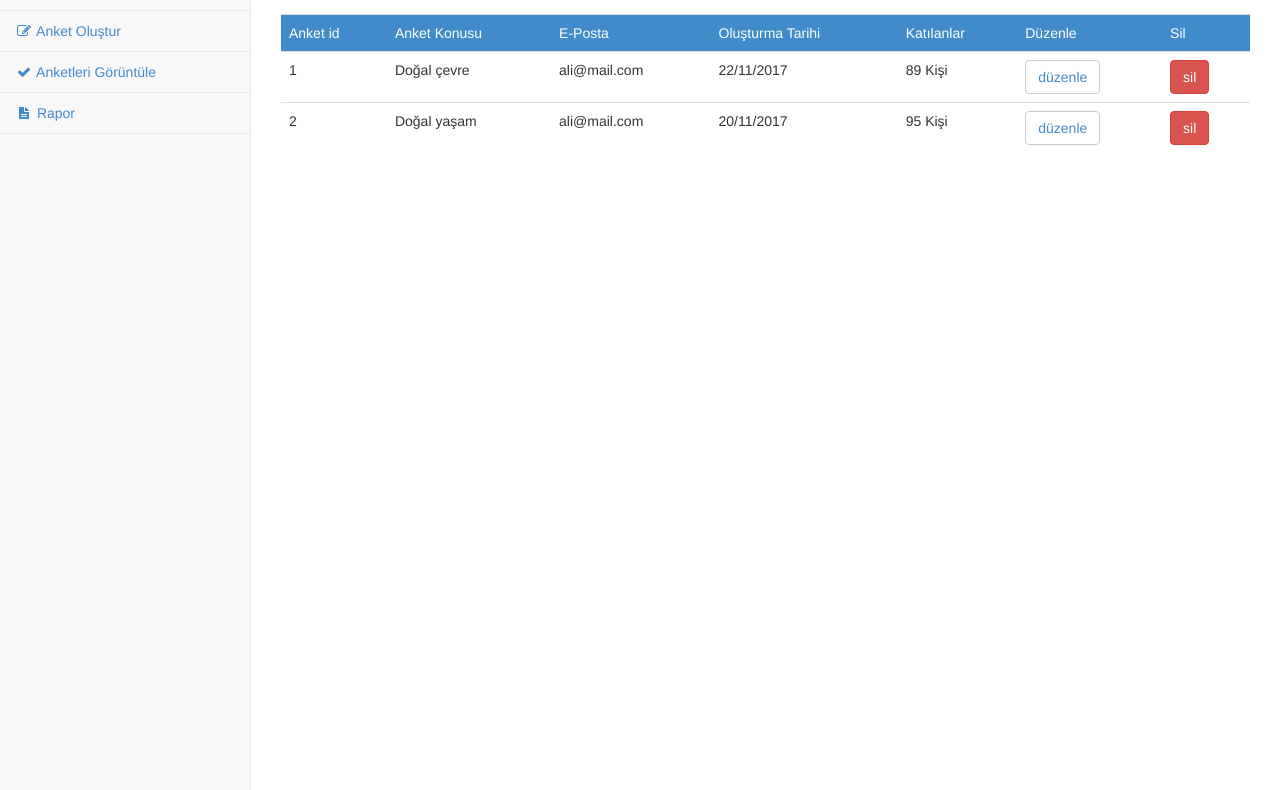
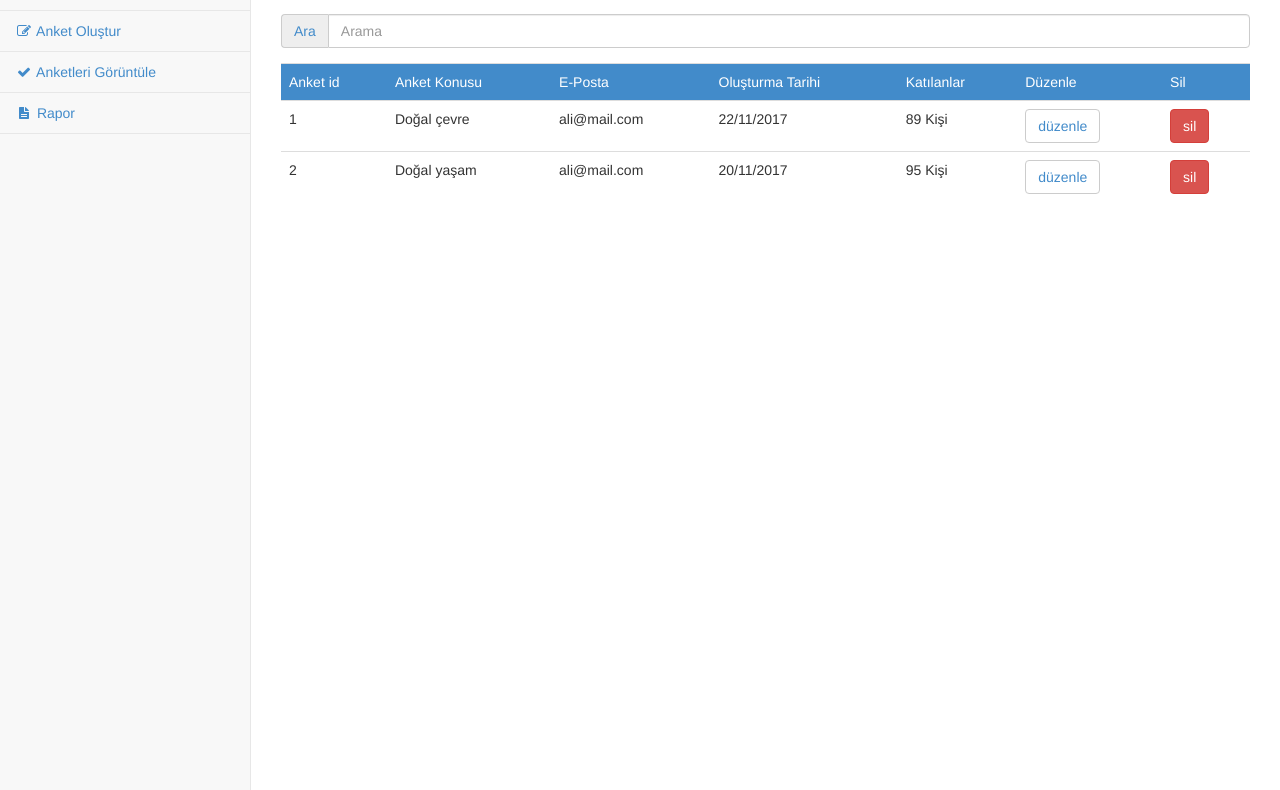
Before and after one commit to kadircnky/anket, a plain HTML site: page admin/anket-goruntule.html in a window 1280 px wide. Shown: the part 146-936 px from the top of the page. Drawn offline with Linux system fonts and the light colour scheme.

Commit message:
guncel
g

```diff
--- a/admin/anket-goruntule.html
+++ b/admin/anket-goruntule.html
@@ -106,6 +106,13 @@
             </div>
             <!-- /.row -->
             <div class="row">
+              <div class="col-md-12">
+              		<div class="form-group input-group">
+                                            <span class="input-group-addon"><a href="#">Ara</a></span>
+                                            <input type="text" class="form-control" placeholder="Arama" id="arama">
+                                        </div>
+              </div>
+
              <div class="col-md-12 table-responsive">
 
         <table class="table table-hover">
```
